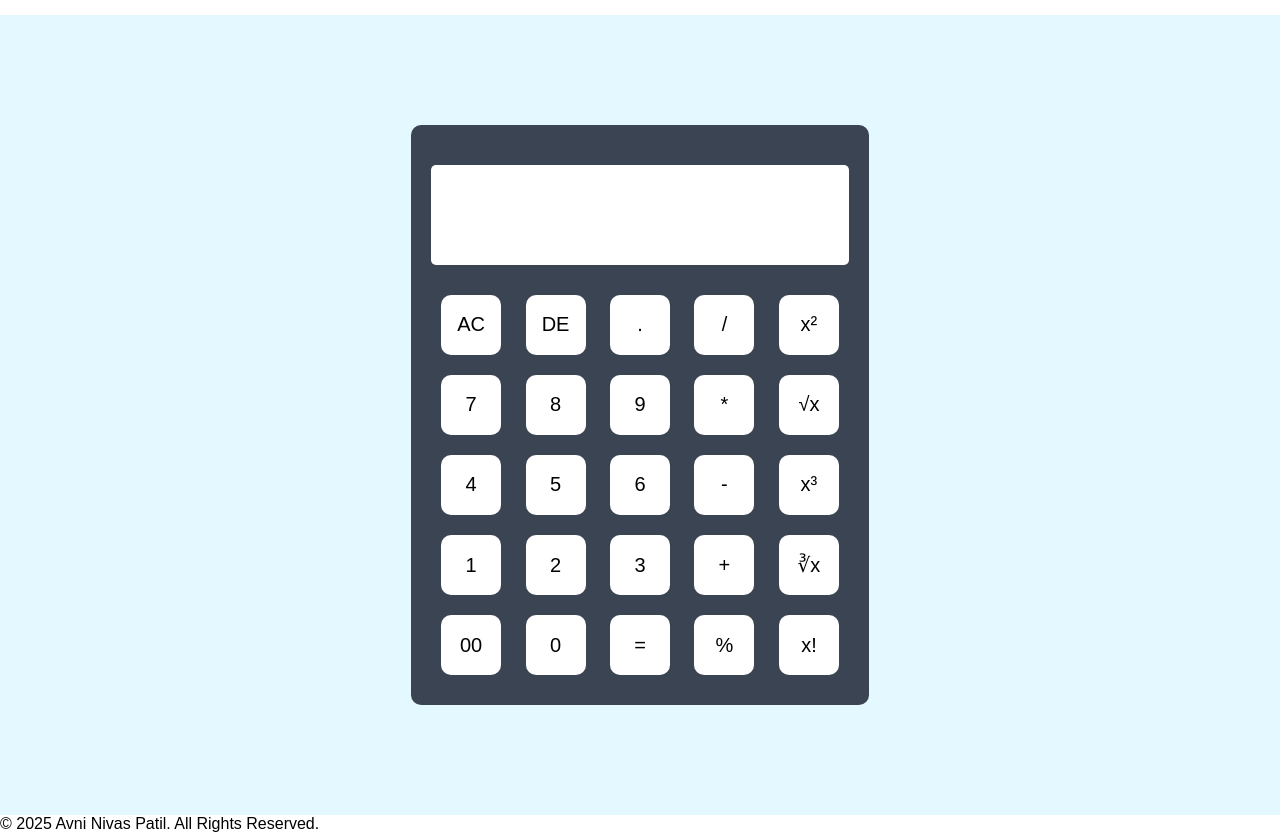
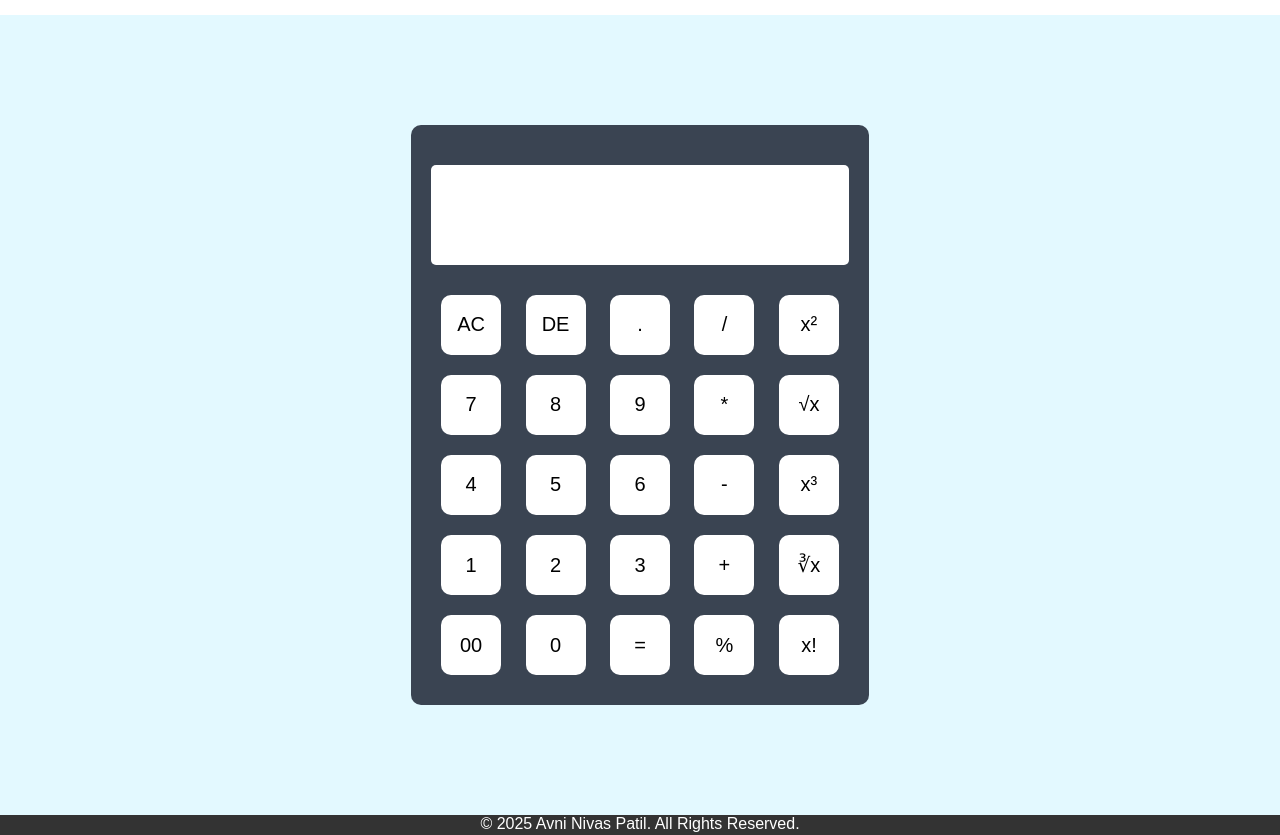
Before and after one commit to avniii1701/Calculator, a plain HTML site: page index.html in a window 1280 px wide. Shown: the part 79-914 px from the top of the page. Drawn offline with Linux system fonts and the light colour scheme.

Commit message:
style.css

```diff
--- a/style.css
+++ b/style.css
@@ -57,3 +57,10 @@ form .display input {
     outline: none;
     background: transparent;
 }
+
+footer {
+    background-color: #333;
+    color: white;
+    height: 20px;
+    text-align: center;
+}
```
